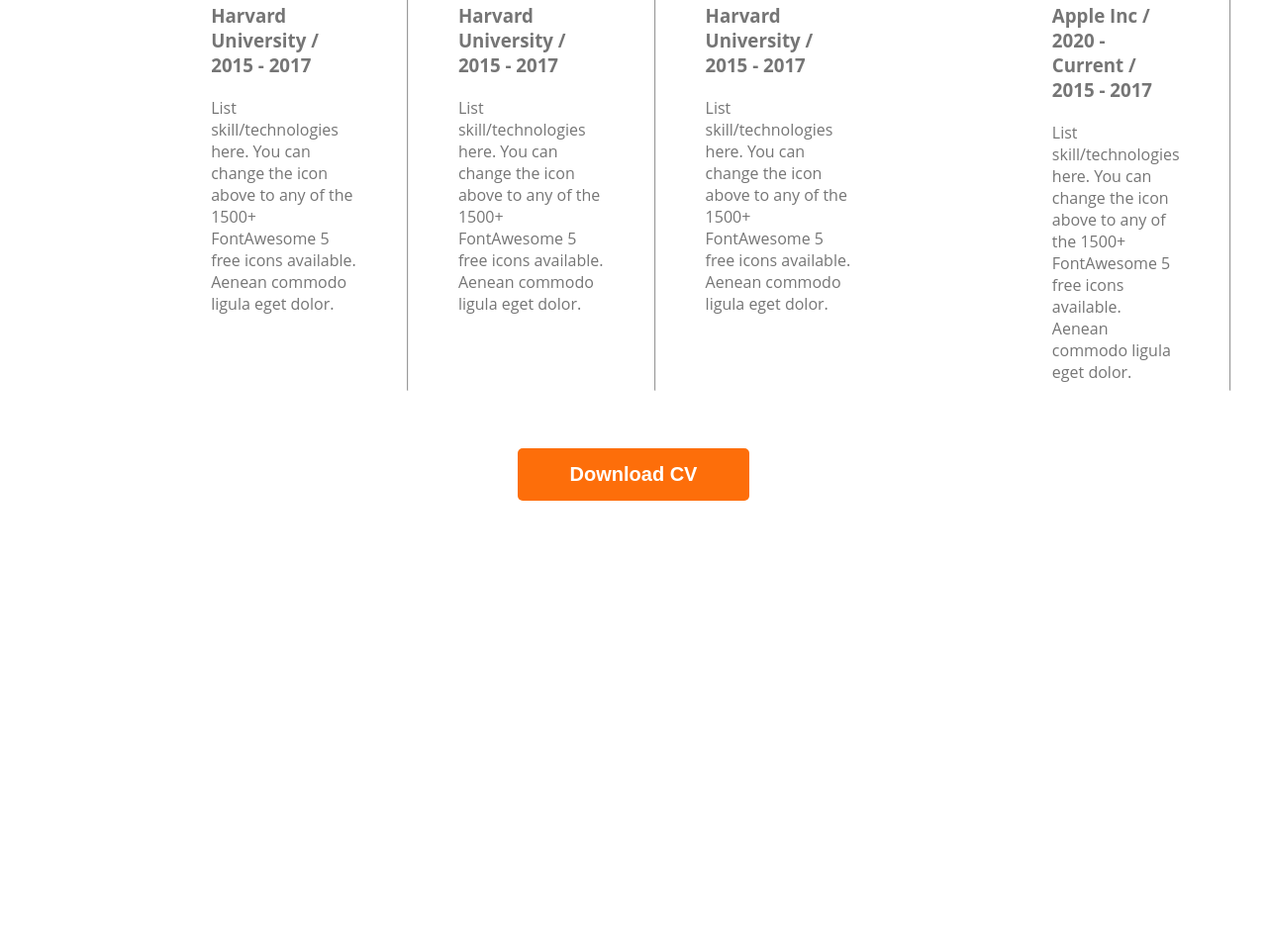
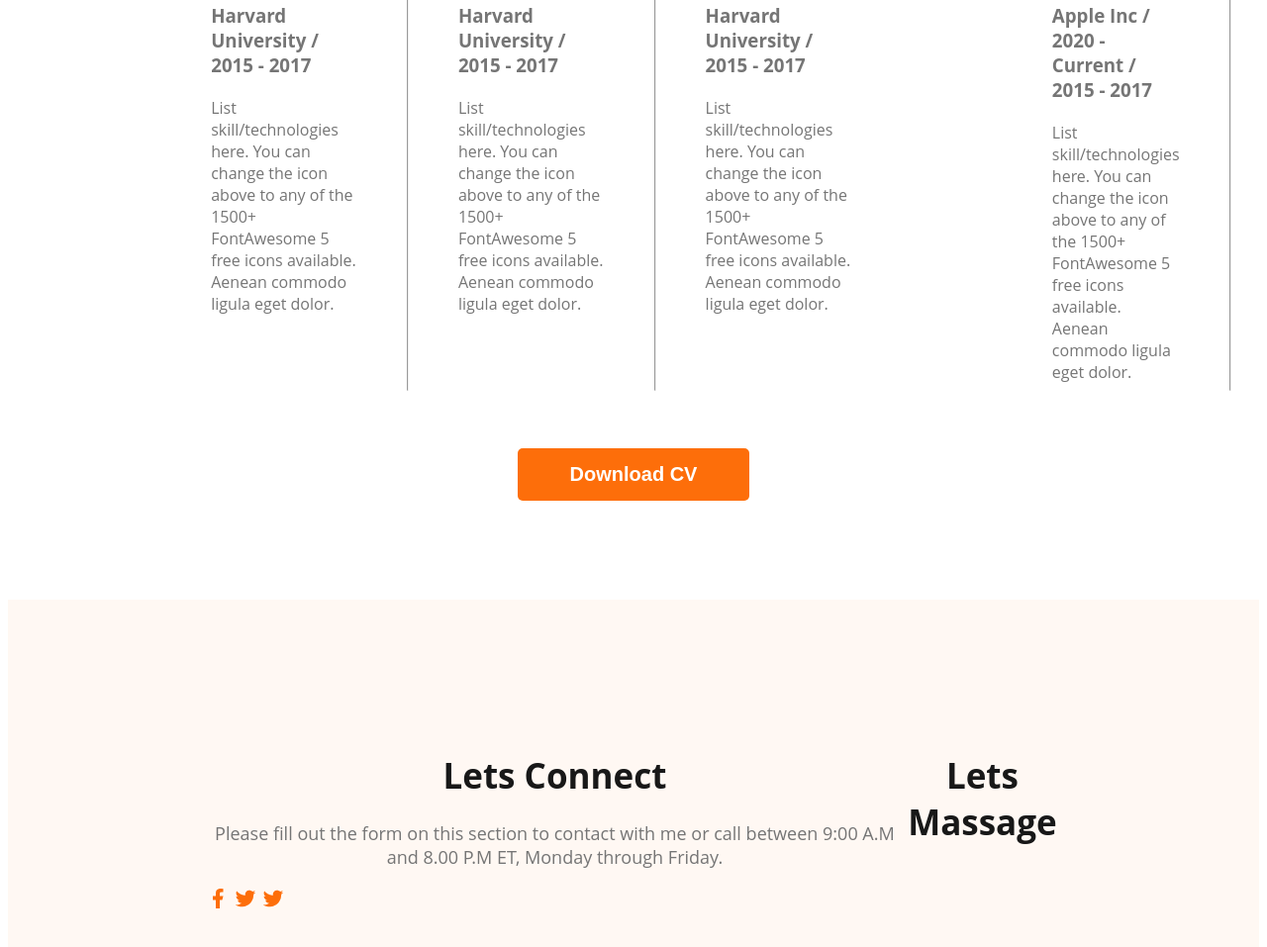
Before and after one commit to Towsifsnm/My-Web-page, a plain HTML site: page index.html in a window 1280 px wide. Shown: the part 2340-3297 px from the top of the page at 99% size. Before the commit the page ends 2854 px from the top, so only its background shows below. Drawn offline with Linux system fonts and the light colour scheme.

Commit message:
basic footer

```diff
--- a/index.html
+++ b/index.html
@@ -182,7 +182,23 @@
     </section>
     </main>
     <footer>
+        <div class="footer-column">
 
+         <h1 class="section-title">Lets Connect</h1>
+         <p class="section-description">
+            Please fill out the form on this section to contact with me or call between 9:00 A.M and 8.00 P.M ET, Monday through Friday.
+
+         </p>
+         <div class="social-link">
+            <a href=""><img src="images/icons/facebook.png" alt=""></a>
+            <a href=""><img src="images/icons/twitter.png" alt=""></a>
+            <a href=""><img src="images/icons/twitter.png" alt=""></a>
+
+         </div>
+        </div>
+        <div class="footer-column">
+            <h1 class="section-title">Lets Massage </h1>
+        </div>
     </footer>
 </body>
 </html>
--- a/style/portfolio.css
+++ b/style/portfolio.css
@@ -180,3 +180,10 @@ gap: 24px;
     text-align: center;
     margin-top: 50px;
 }
+
+footer{
+    display: flex;
+    background-color: #FFF8F3;
+    padding: 130px 200px;
+    margin-top: 100px;
+}
```
